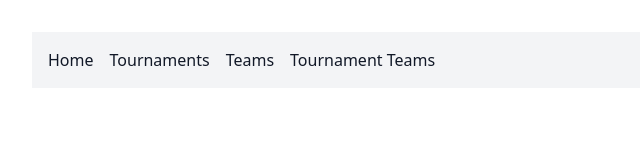
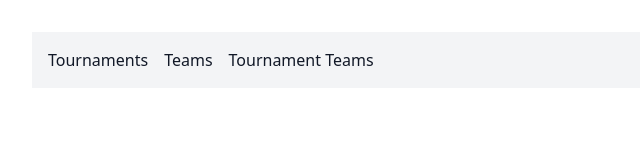
Before and after one commit to jcastren/veikkaus-ui, a React (Vite) app in the folder my-react-app/: page / in a window 1280 px wide. Shown: the top 160 px of the page, without its empty margins (0-640 px from the left). Built offline with nearby package versions, Linux system fonts and the light colour scheme.

Commit message:
Removed Home from navigation bar

```diff
--- a/my-react-app/src/navigation/NavigationBar.tsx
+++ b/my-react-app/src/navigation/NavigationBar.tsx
@@ -4,7 +4,6 @@ export default function NavigationBar() {
   return (
     <nav className="bg-gray-100 p-4">
       <ul className="flex space-x-4">
-        <li><Link href="/" className="navigation_item">Home</Link></li>
         <li><Link href="/tournaments" className="navigation_item">Tournaments</Link></li>
         <li><Link href="/teams" className="navigation_item">Teams</Link></li>
         <li><Link href="/tournament-teams" className="navigation_item">Tournament Teams</Link></li>
```
